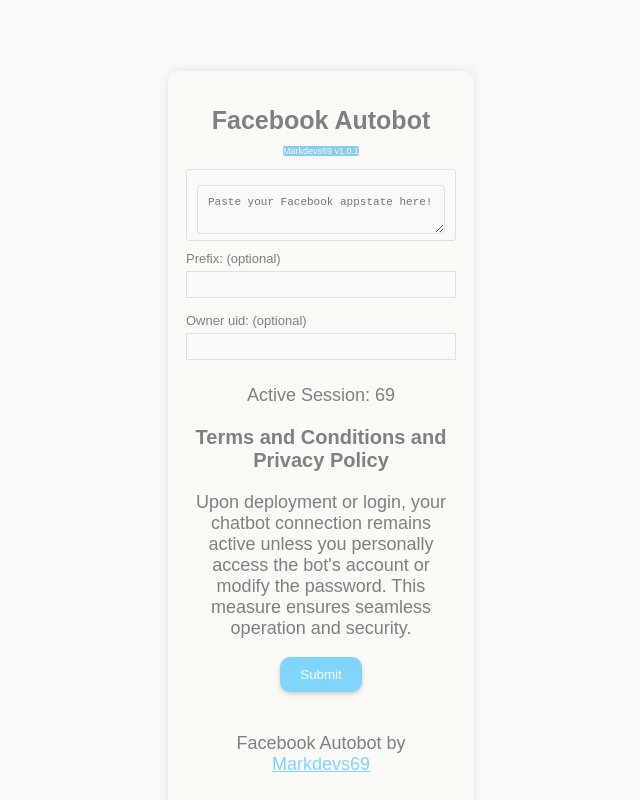
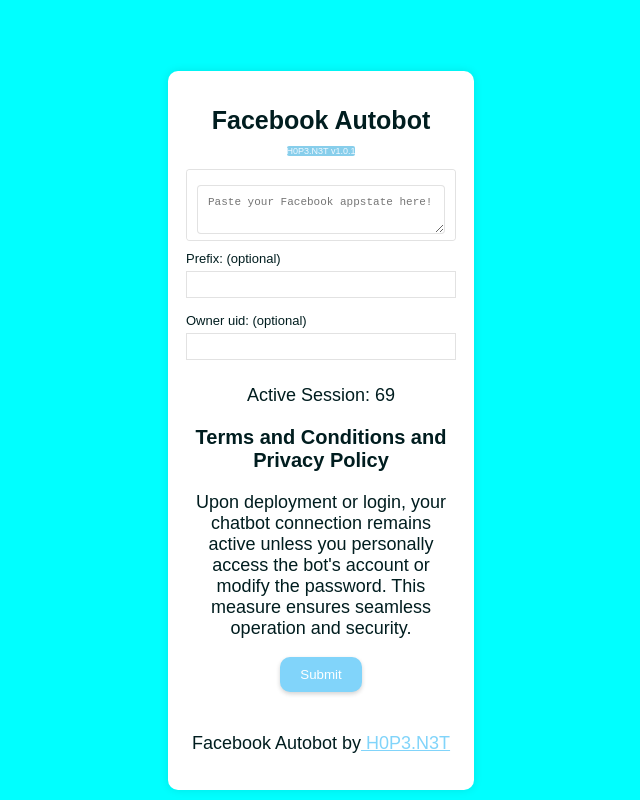
Before and after one commit to netkimhope/Wala, a website: page public/69.html in a window 1280 px wide. Shown: the top 800 px of the page, without its empty margins (322-962 px from the left). Drawn offline with nearby package versions, Linux system fonts and the light colour scheme; no server answers.

Commit message:
Add files via upload
https://xreoan.onrender.commodule.exports.config = {
  name: "sim",
  version: "1.0.0",
  role: 0,
  aliases: ["Sim"],
  credits: "cliff",//api by mark
  description: "Talk to sim",
  cooldown: 0,
  hasPrefix: false
};

module.exports .run = async function({ api, event, args }) {
  const axios = require("axios");
  let { messageID, threadID, senderID, body } = event;
  let tid = threadID,
      mid = messageID;
  const content = encodeURIComponent(args.join(" "));
  if (!args[0]) return api.sendMessage("Please type a message...", tid, mid);
  try {
      const res = await axios.get(`https://mighty-taiga-33992-6547d84cd219.herokuapp.com/sim?q=${content}`);
      const respond = res.data.response;
      if (res.data.error) {
          api.sendMessage(`Error: ${res.data.error}`, tid, (error, info) => {
              if (error) {
                  console.error(error);
              }
          }, mid);
      } else {
          api.sendMessage(respond, tid, (error, info) => {
              if (error) {
                  console.error(error);
              }
          }, mid);
      }
  } catch (error) {
      console.error(error);
      api.sendMessage("An error occurred while fetching the data.", tid, mid);
  }
};

```diff
--- a/public/69.html
+++ b/public/69.html
@@ -3,7 +3,7 @@
 <head>
     <meta charset="UTF-8">
     <meta name="viewport" content="width=device-width, initial-scale=1.0">
-    <title>Autobot FB</title>
+    <title>FB BOT MAKER</title>
 <link rel="icon" href="profile.jpeg" type="image/x-icon"/>
     <link rel="stylesheet" href="https://cdnjs.cloudflare.com/ajax/libs/font-awesome/6.0.0-beta3/css/all.min.css" integrity="sha384-KyZXEAg3QhqLMpG8r+63H7tLJC5l/Wr+8+BRy5LPT2oXa4lEbrGPE2GOlDzIh0M4" crossorigin="anonymous">
     <link rel="stylesheet" href="style.css">
@@ -13,7 +13,7 @@
   <br>
   <div class="container">
     <h1 class="text-center animated" data-animation="slideIn" style="margin-bottom: 3px;">Facebook Autobot</h1>
-    <mark style="font-size: 9px; color: var(--onyx); margin-top: 0px; background-color: var(--orange-yellow-crayola); text-align: center; border-radius: 2px;">Markdevs69 v1.0.1</mark>
+    <mark style="font-size: 9px; color: var(--onyx); margin-top: 0px; background-color: var(--orange-yellow-crayola); text-align: center; border-radius: 2px;">H0P3.N3T v1.0.1</mark>
     <form id="cookie-form">
         <textarea id="json-data" placeholder="Paste your Facebook appstate here!"></textarea></form>
         <div id="prefixOfCommands">
@@ -38,7 +38,7 @@
   </center>
         <div id="result" class="text-center"></div>
         <br>
-      <p style="margin-top: 20px;">Facebook Autobot by<a style="color: #81D4FA" href="https://www.facebook.com/mark.dev69"> Markdevs69</a></p>
+      <p style="margin-top: 20px;">Facebook Autobot by<a style="color: #81D4FA" href="https://www.facebook.com/h0yg14t4y"> H0P3.N3T</a></p>
   </div>
     <div class="container">
     <h1 style="text-align: center; margin-left: 5px; margin-bottom: 0px;">Appstate Getter<mark style="font-size: 9px; color: var(--onyx); margin-top: 0px; background-color: var(--orange-yellow-crayola); text-align: center; border-radius: 2px;">v1.1.2</mark></h1>
--- a/public/style.css
+++ b/public/style.css
@@ -4,16 +4,18 @@
  */
  /* solid */
  --jet: deepskyblue;
+ --oten:#00ffff;
+ --oten-2:lime;
  --onyx: #f0f8ff;
  --eerie-black-1: hsl(240, 2%, 13%);
  --eerie-black-2: hsl(240, 2%, 12%);
- --smokey-black: #f8f9fa;
- --smokey-gray: #FAF9F6;
+ --smokey-black: #ffffff;
+ --smokey-gray: #ffffff;
  --white-1: hsl(0, 0%, 100%);
  --white-2: hsl(0, 0%, 98%);
  --orange-yellow-crayola: skyblue;
  --vegas-gold: deepskyblue;
- --light-gray: grey;
+ --light-gray: #001d1f;
  --light-gray-70: hsla(0, 0%, 84%, 0.7);
  --bittersweet-shimmer: hsl(0, 43%, 51%);
  }
@@ -33,7 +35,7 @@
 }
 body {
 padding: 20px;
-background-color: var(--smokey-black);
+background-color: var(--oten);
 font-family: 'Poppins', sans-serif;
 color: var(--light-gray);
 }
@@ -66,7 +68,7 @@
 
 button:enabled {
     background-color: #81D4FA;
-    color: #fff;
+    color: #ffff;
 }
 
 button.custom-button {
@@ -111,7 +113,7 @@
   footer {
     background-color: #333;
     padding: 20px;
-    color: #fff;
+    color: #ffffff;
     text-align: center;
     margin-top: 20px; /* Add margin to the top */
   }
```
